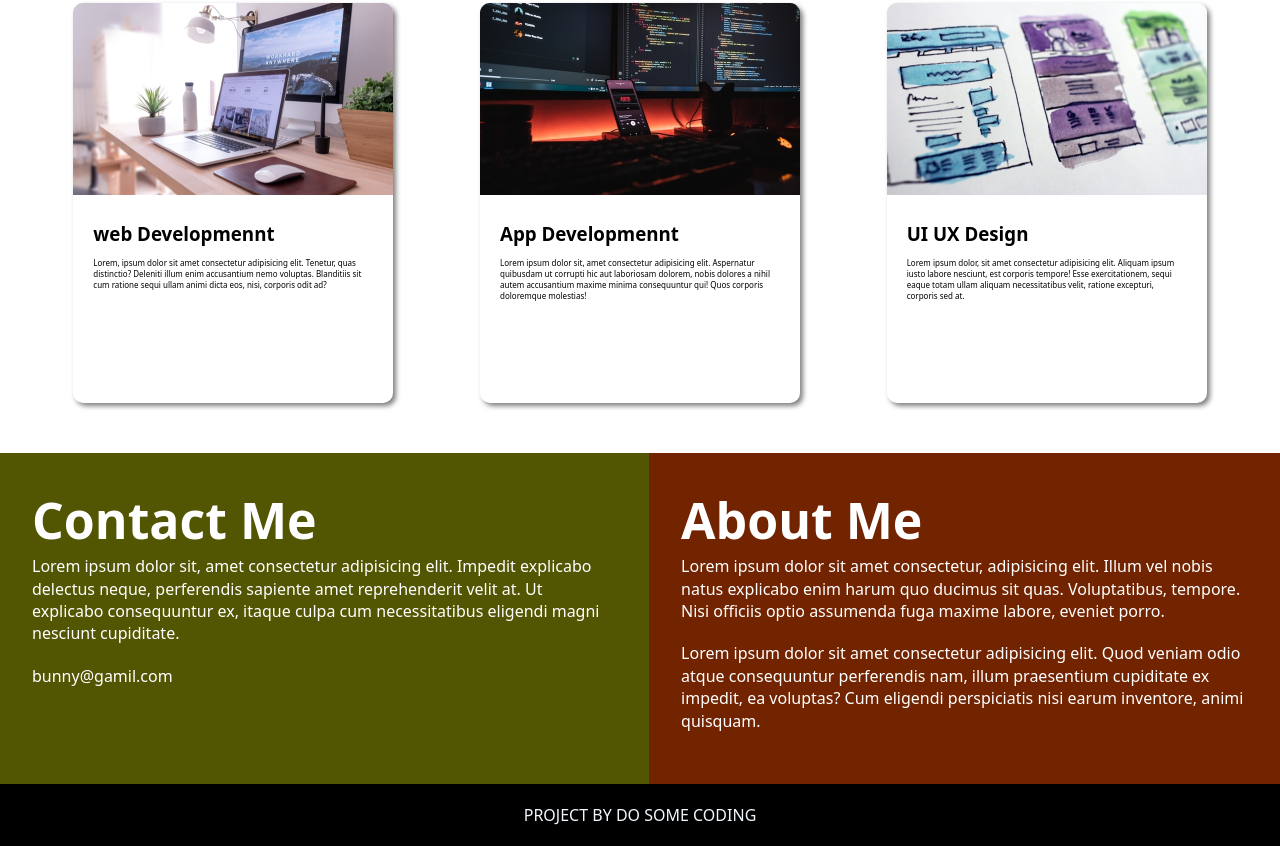
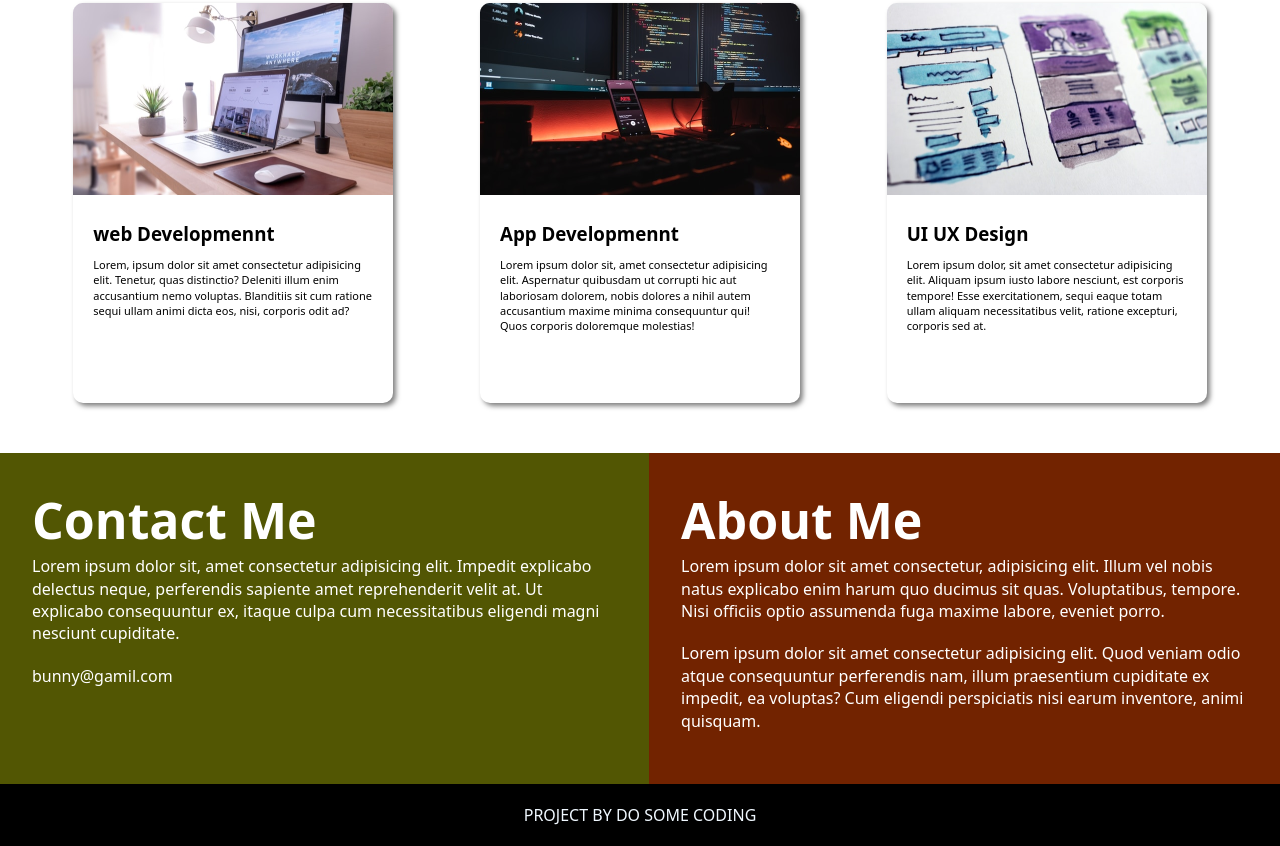
Before and after one commit to mlokeshwarnaidu/Project-5, a plain HTML site: page index.html in a window 1280 px wide. Shown: the part 961-1807 px from the top of the page. Drawn offline with Linux system fonts and the light colour scheme.

Commit message:
Update style.css

```diff
--- a/style.css
+++ b/style.css
@@ -93,7 +93,7 @@ font-family: system-ui, -apple-system, BlinkMacSystemFont, 'Segoe UI', Roboto, O
   padding: 20px;
 }
 .card_container p{
-font-size:8px;
+font-size:11px;
   padding-bottom:8px;
 }
 
```
